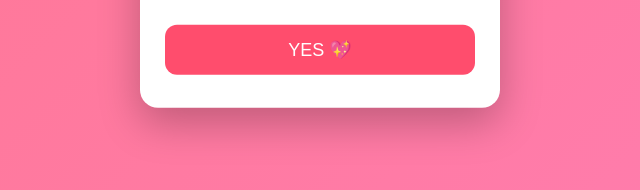
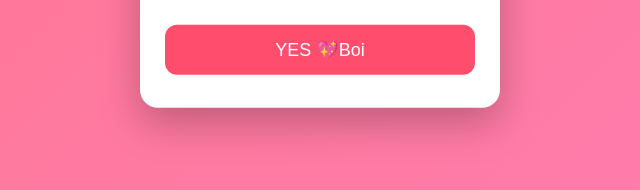
Before and after one commit to Aj-Git007/valentine, a plain HTML site: page index.html in a window 1280 px wide. Shown: the part 494-684 px from the top of the page, 320-960 px from the left. Drawn offline with Linux system fonts and the light colour scheme.

Commit message:
Update index.html

```diff
--- a/index.html
+++ b/index.html
@@ -92,7 +92,7 @@
       Payag ka, labas tayo sa Feb 14? <br />
       Kahit saan lang jan sa Batangas 💕
     </h2>
-    <button id="yesBtn">YES 💖</button>
+    <button id="yesBtn">YES 💖Boi</button>
     <button id="noBtn">NO 😢</button>
   </div>
 
```
